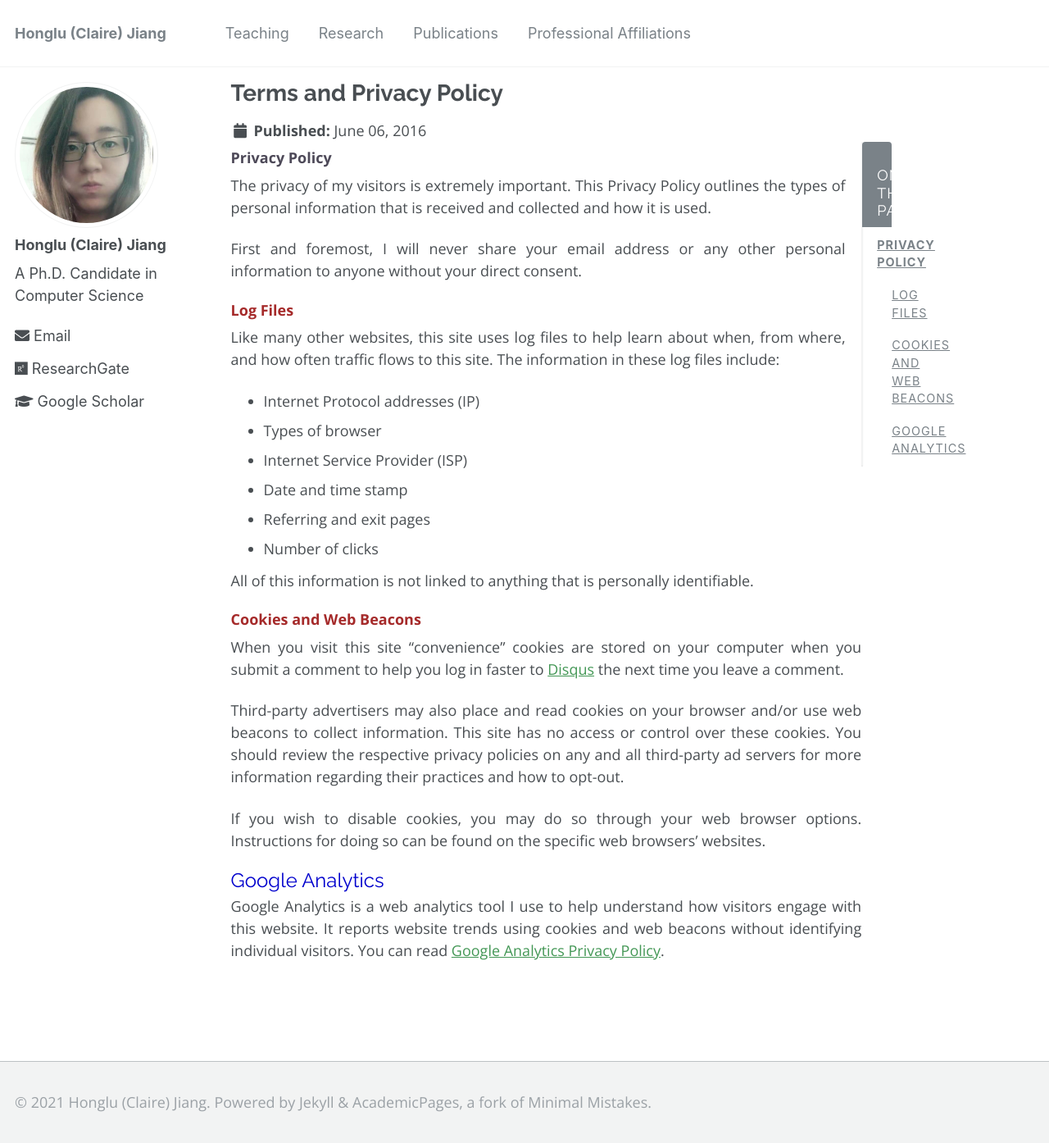
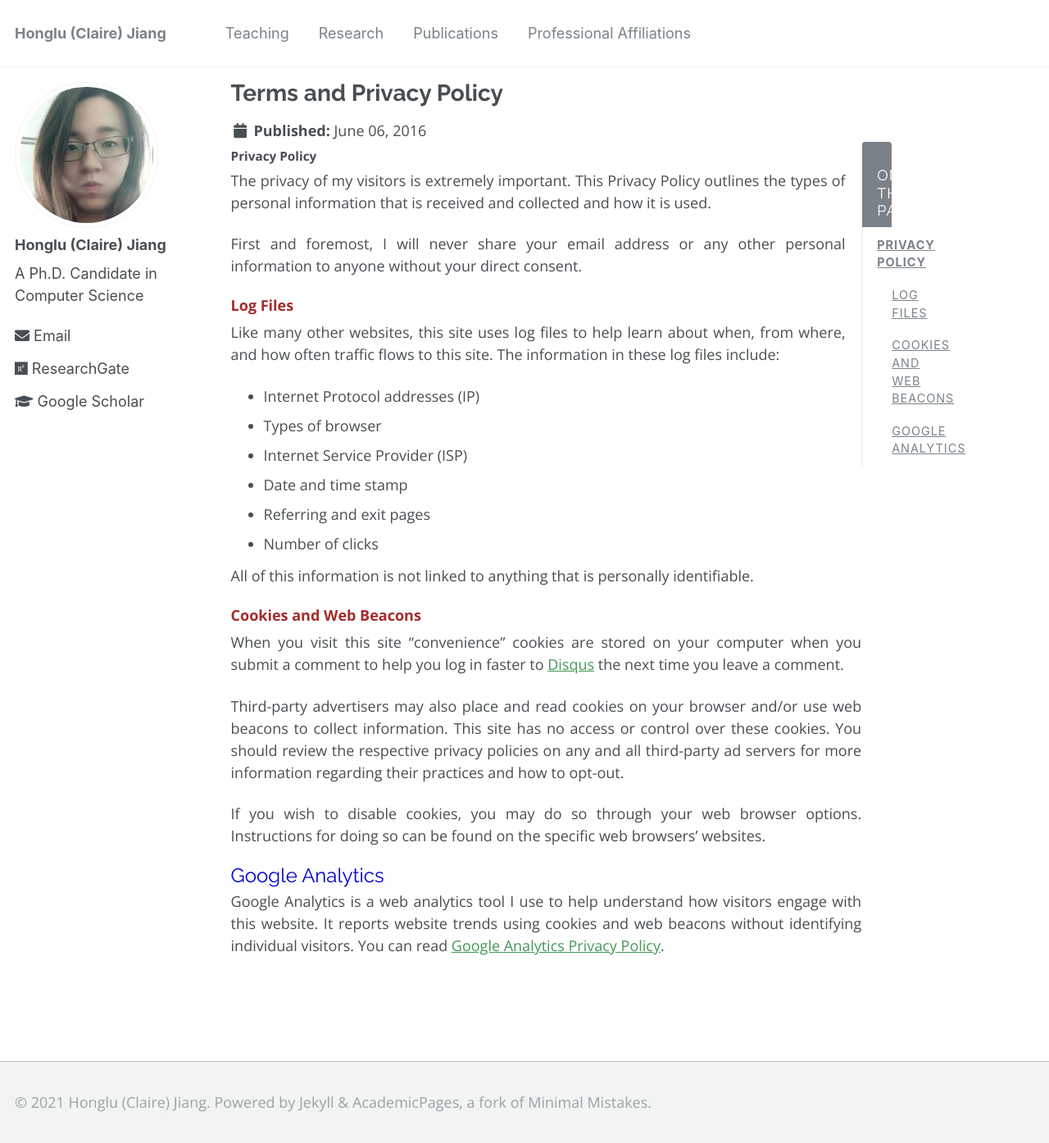
Before and after one commit to hljiang0720/hljiang.github.io, a Jekyll site: the page built from _pages/terms.md, in a window 1280 px wide and 1394 px high. Shown: the whole window at 82% size. Built offline with Jekyll 4.4.1, drawn with Linux system fonts in a browser that asks for light colours.

Commit message:
Update _variables.scss

```diff
--- a/_sass/_variables.scss
+++ b/_sass/_variables.scss
@@ -40,7 +40,7 @@ $type-size-4                : 1.25em;   // ~20px
 $type-size-5                : 1em;      // ~16px
 $type-size-6                : 1em;   // ~16px
 $type-size-7                : 1em; // ~14px
-$type-size-8                : 1em;  // ~12px
+$type-size-8                : 0.85em;  // ~12px
 
 
 /*
```
